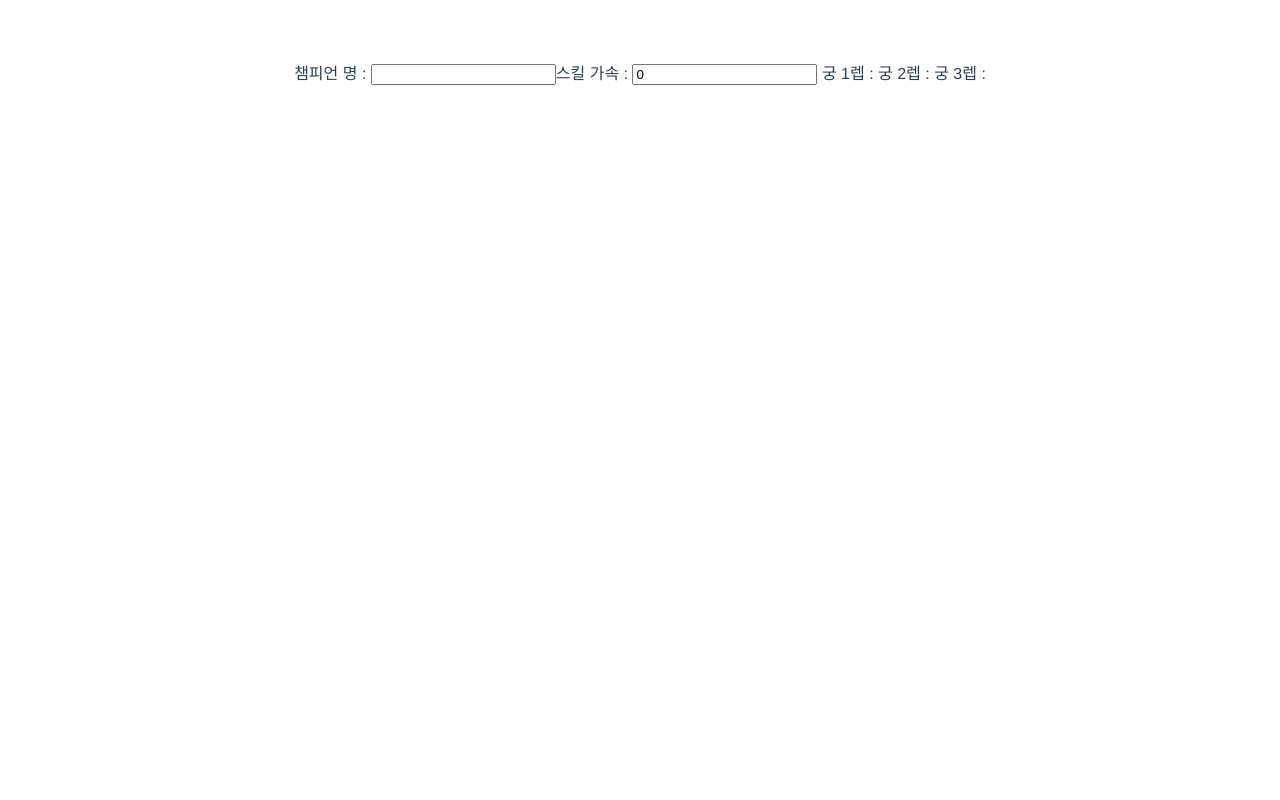
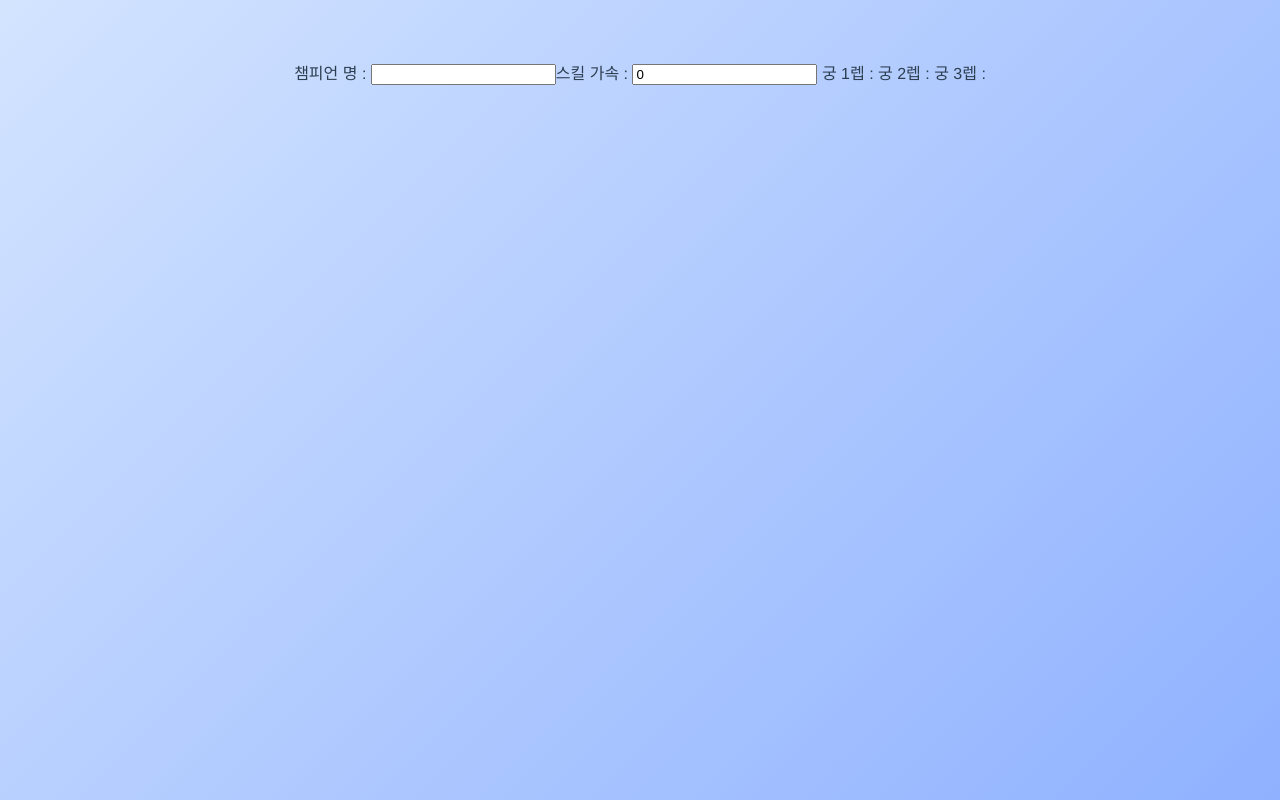
Before and after one commit to rkdmf7220/LOL-calculator, a Vue app: page / in a window 1280 px wide. Built offline with nearby package versions, Linux system fonts and the light colour scheme.

Commit message:
단순 스타일링

```diff
--- a/src/App.vue
+++ b/src/App.vue
@@ -14,6 +14,10 @@ export default {
 </script>
 
 <style>
+html{
+  background: linear-gradient(135deg, #d3e4ff, #8fb1ff) no-repeat;
+  min-height: 100vh;
+}
 #app {
   font-family: Avenir, Helvetica, Arial, sans-serif;
   -webkit-font-smoothing: antialiased;
```
